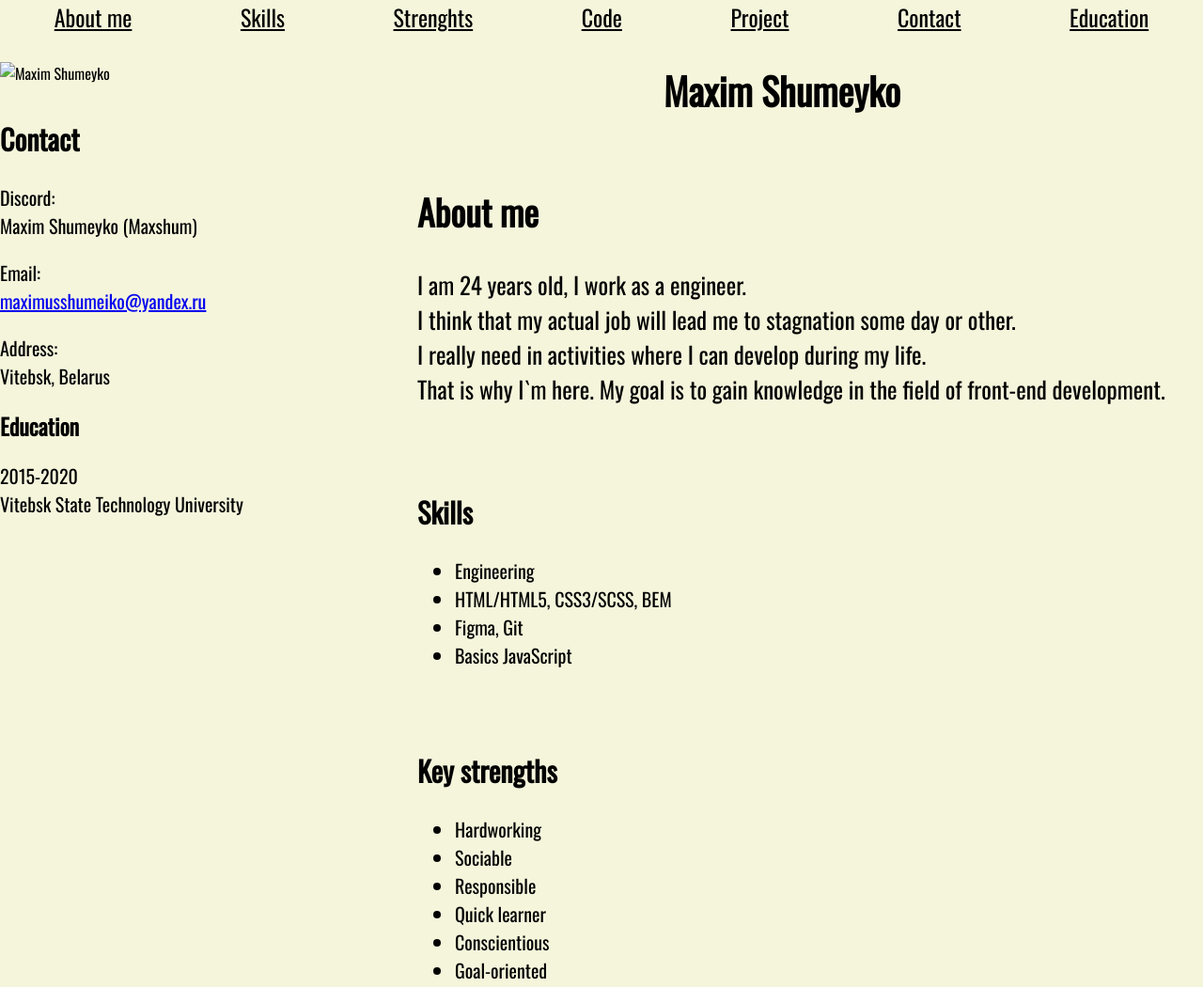
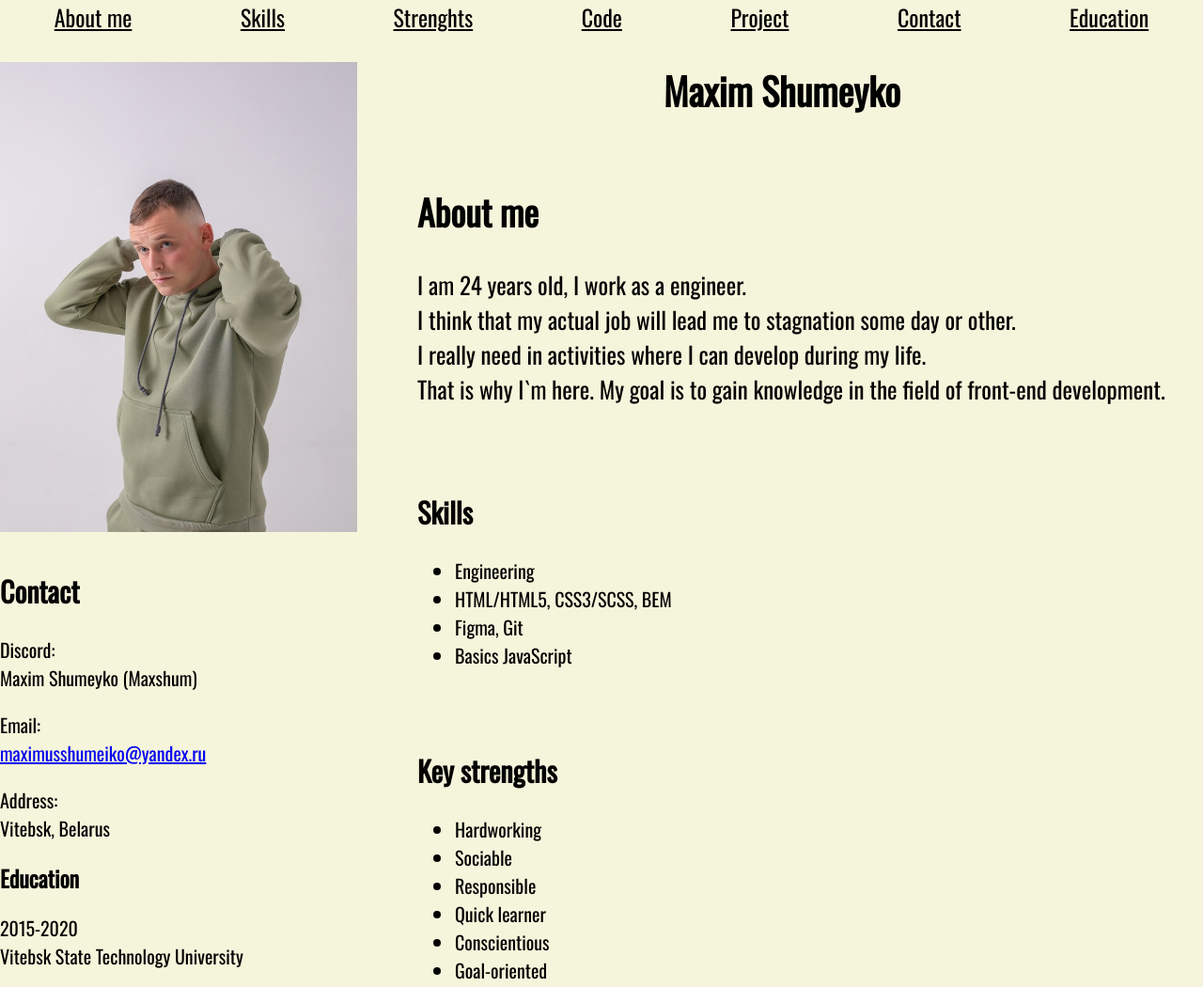
Before and after one commit to Maxshum/rsschool-cv, a plain HTML site: page index.html in a window 1280 px wide. Shown: the top 1050 px of the page at 94% size. Drawn offline with nearby package versions, Linux system fonts and the light colour scheme; the site is published under a folder, as on GitHub Pages, so addresses that start at the root find nothing.

Commit message:
fix: path img

```diff
--- a/index.html
+++ b/index.html
@@ -27,7 +27,7 @@
     <main class="main">
         <aside class="aside">
         <div>
-            <img class="photo" src="/img/my_pfoto.jpg"  width="380" height="500" alt="Maxim Shumeyko">
+            <img class="photo" src="./img/my_pfoto.jpg"  width="380" height="500" alt="Maxim Shumeyko">
         </div>
         <section class="contact" id="contact">
             <h2 class="contact-first">Contact</h2>
```
